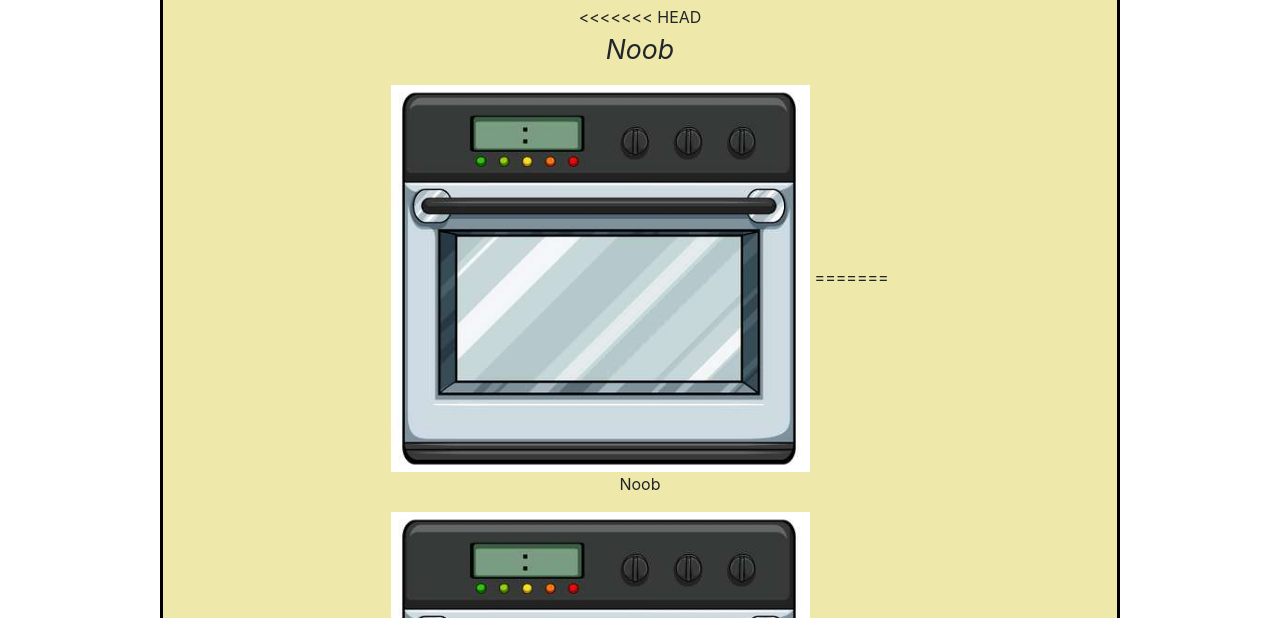
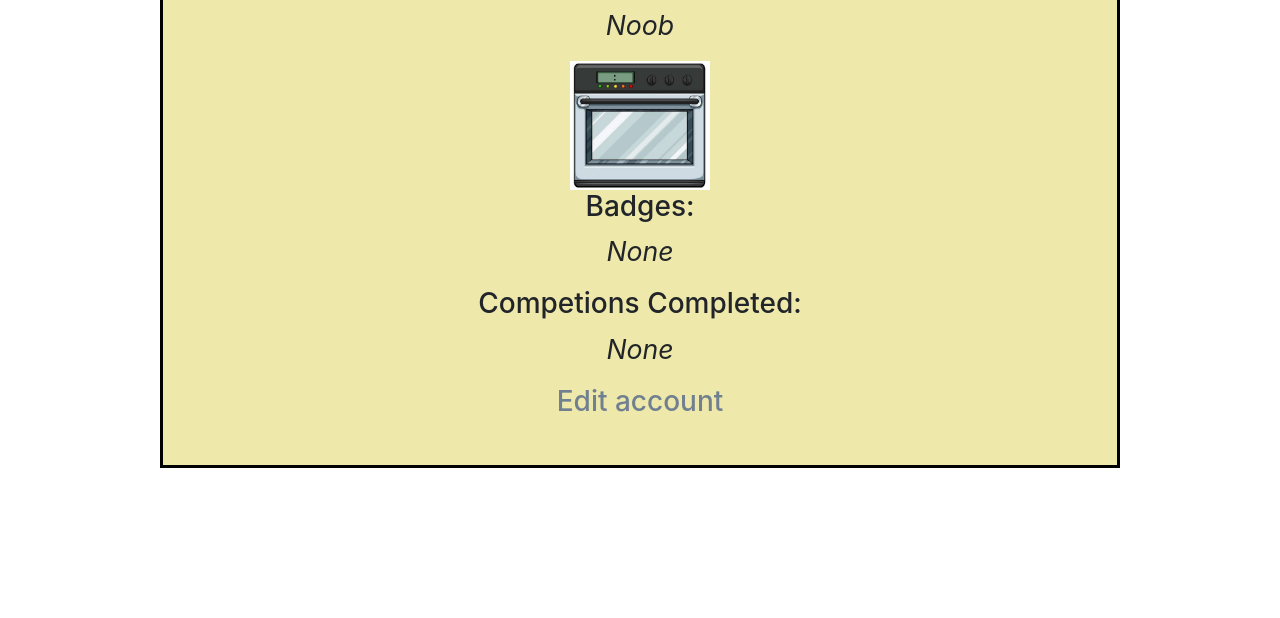
Before and after one commit to ibirle/cs326-final-alpha, a plain HTML site: page public/account.html in a window 1280 px wide. Shown: the part 334-952 px from the top of the page. After the commit the page ends 802 px from the top, so only its background shows below. Drawn offline with nearby package versions, Linux system fonts and the light colour scheme.

Commit message:
fixed typos

```diff
--- a/public/account.html
+++ b/public/account.html
@@ -28,13 +28,10 @@
             <h2 id="title" class ="account">Unlockable Title</h2>
             <h1 id="un" class="account">Username</h1>
             <h3 id="skill" class="account">Skill Level:</h3>
-<<<<<<< HEAD
+
             <div id="skillvalue" class="account"><p>Noob<p></div>
-            <img id="profilepic" class= "account" src="/pictures/defaultProfile.jpg">
-=======
-            <p id="skillvalue" class="account">Noob</p>
             <img id="profilepic" class= "account" src="pictures/defaultProfile.jpg">
->>>>>>> 068f714b1863a40510900b88f5e823c01b1f13d3
+
             <h3 id="badges" class="account">Badges:</h3>
             <div id="badgevalue" class="account"><p>None</p></div>
             <h3 id="cc" class="account">Competions Completed:</h3>
--- a/public/css/account.css
+++ b/public/css/account.css
@@ -33,7 +33,7 @@ br{
     padding-bottom: 3%;
 }
 #profilepic{
-    width: 60%;
+    width: 20%;
 }
 #linkedit{
     color:slategray;
```
Also changed, not shown: public/edit.html (+1 -1 lines).
